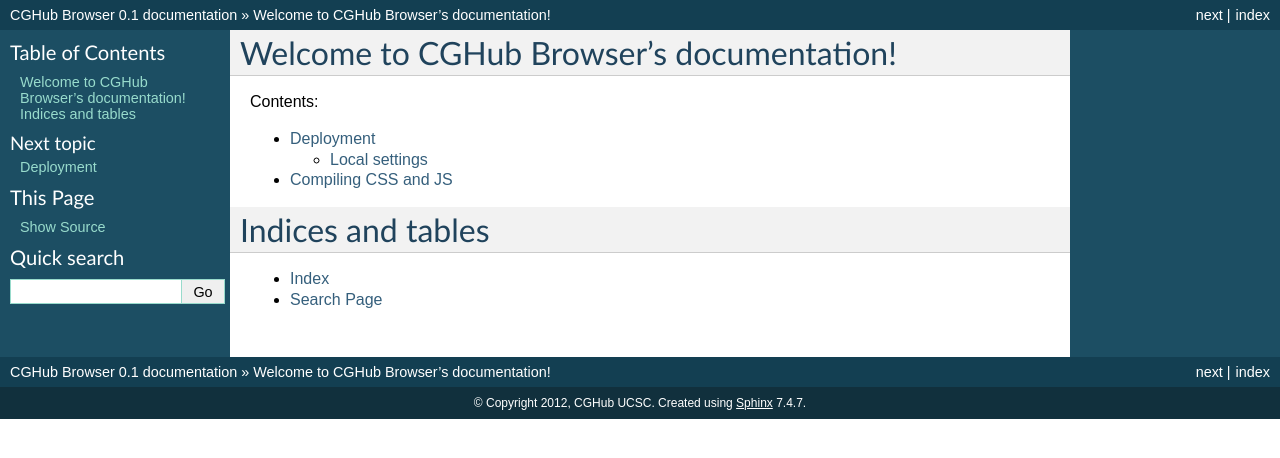
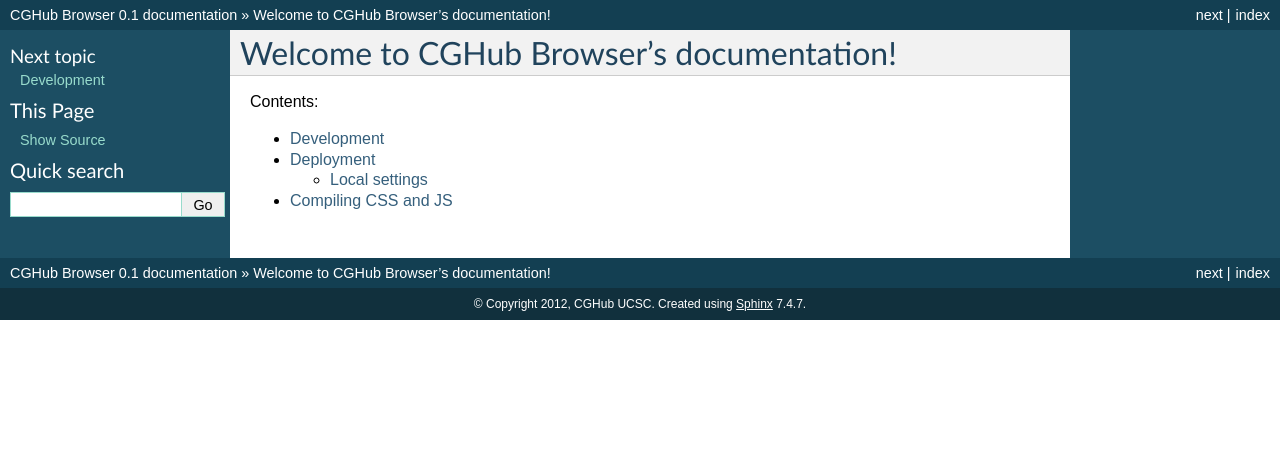
Before and after one commit to dudarev/cghub, a Sphinx documentation site: the page built from cghub/docs/source/index.rst, in a window 1280 px wide. Shown: the top 458 px of the page. Built offline with Sphinx 7.4.7, drawn with Linux system fonts in a browser that asks for light colours; pages that are not in the unit, such as notebooks, are missing from menus.

Commit message:
ticket:28 described launching development server

```diff
--- a/cghub/docs/source/index.rst
+++ b/cghub/docs/source/index.rst
@@ -11,15 +11,8 @@
 .. toctree::
     :maxdepth: 2
 
+    development.rst
     deployment.rst
-    docs.rst
     settings.rst
     static.rst
-
-
-
-Indices and tables
-==================
-
-* :ref:`genindex`
-* :ref:`search`
+    docs.rst
```
Also changed, not shown: cghub/docs/source/development.rst (added, +27 -0 lines).
